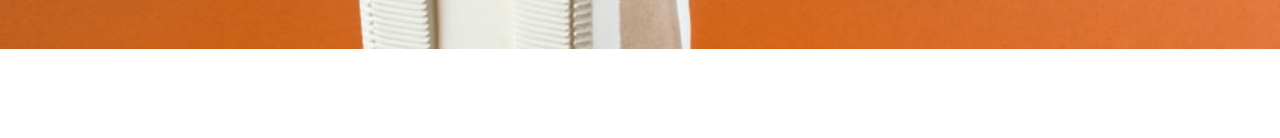
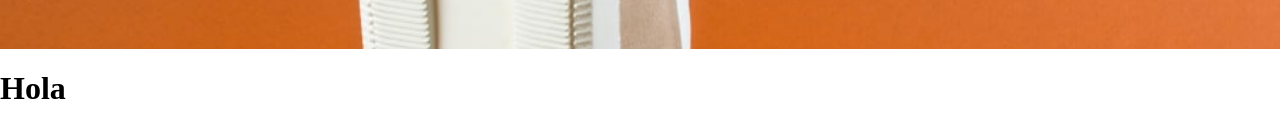
Before and after one commit to FabrizioBlanco/E-commerce-product-page, a React (Vite) app: page / in a window 1280 px wide. Shown: the part 296-434 px from the top of the page. Built offline with nearby package versions, Linux system fonts and the light colour scheme.

Commit message:
Re organicing proyect

```diff
--- a/src/App.jsx
+++ b/src/App.jsx
@@ -1,14 +1,15 @@
 
 import './App.css'
-import Nav from './component/navComponent/Nav'
-import Product from './component/productComponent/Product'
-
+import Nav from './component/NavComponent/Nav'
+import ProductImage from './component/productComponent/ProductImage/ProductImage'
+import ProductDescription from './component/productComponent/ProductDescription/ProductDescription'
 export default function App() {
 
   return (
     <>
       <Nav/>
-      <Product />
+      <ProductImage/>
+      <ProductDescription/>
     </>
   )
 }
--- a/src/component/navComponent/Nav.jsx
+++ b/src/component/navComponent/Nav.jsx
@@ -1,5 +1,5 @@
 import { useEffect } from "react"
-import "../navComponent/Nav.css"
+import "./Nav.css"
 export default function Nav() {
     // useEffect(() => {
     //     const hadleResize = () => {
--- /dev/null
+++ b/src/component/productComponent/ProductDescription/ProductDescription.jsx
@@ -0,0 +1,5 @@
+export default function ProductDescription() {
+    return(
+        <h1>Hola</h1>
+    )
+}
--- a/src/component/productComponent/Product.css
+++ b/src/component/productComponent/ProductImage/ProductImage.css
@@ -1,9 +1,5 @@
 .imageContainer {
     position: relative;
-    /* background-image: url("src/assets/images/image-product-1.jpg"); */
-    /* background-size: cover; */
-    /* background-repeat: no-repeat; */
-    /* background-position: left top; */
     width: 100%;
     height: 300px;
 }
--- a/src/component/productComponent/Product.jsx
+++ b/src/component/productComponent/ProductImage/ProductImage.jsx
@@ -1,6 +1,6 @@
 import { useState } from 'react'
-import "../productComponent/Product.css"
-export default function Product() {
+import "../ProductImage/ProductImage.css"
+export default function ProductImage() {
     const [productImg, setProductImg] = useState(1)
     const handlePrevious = () => {
         if (productImg > 1) {
```
Also changed, not shown: src/component/productComponent/ProductDescription/ProductDescription.css (added).
